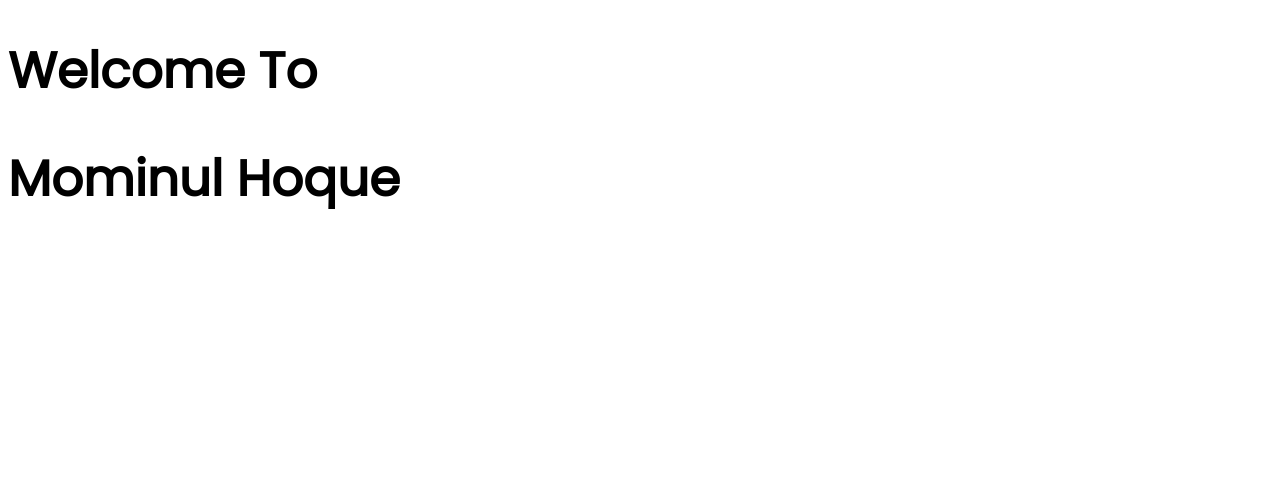
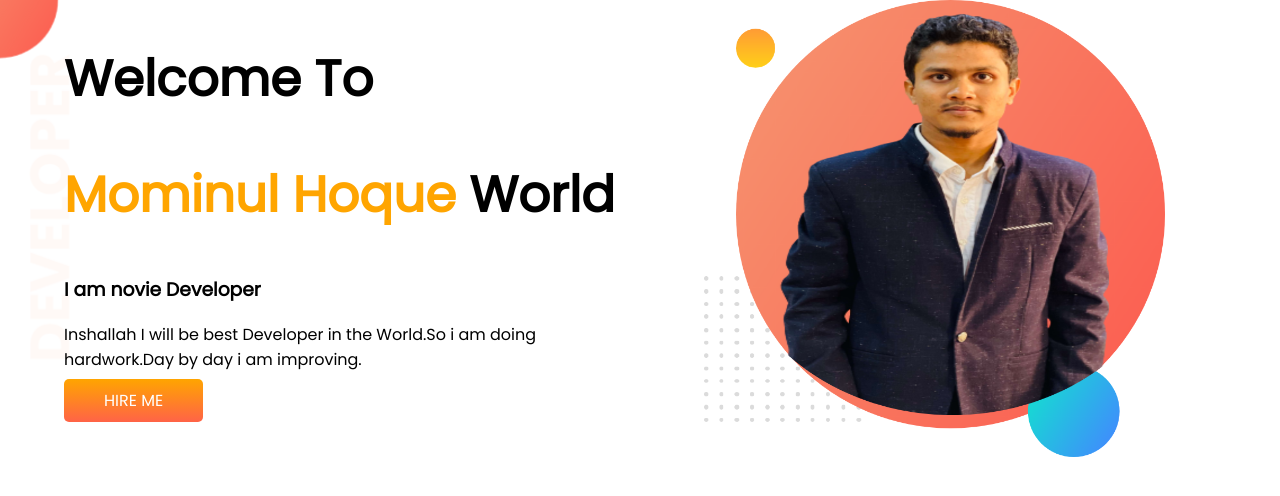
Before and after one commit to mominulhoque250/developer-myportfolio, a plain HTML site: page index.html in a window 1280 px wide. Drawn offline with Linux system fonts and the light colour scheme.

Commit message:
top banner added

```diff
--- a/index.html
+++ b/index.html
@@ -13,8 +13,18 @@
 </head>
 
 <body>
-    <h1>Welcome To</h1>
-    <h1>Mominul Hoque</h1>
+    <section class="top-banner">
+        <div class="half-width">
+            <h1>Welcome To</h1>
+            <h1><span class="orange-color">Mominul Hoque</span> World</h1>
+            <h3>I am novie Developer</h3>
+            <p>Inshallah I will be best Developer in the World.So i am doing hardwork.Day by day i am improving.</p>
+            <a class="link-button" target="_blank" href="https://www.linkedin.com/feed/">HIRE ME</a>
+        </div>
+        <div class="half-width">
+            <img src="images/my-photo.png" alt="">
+        </div>
+    </section>
 </body>
 
 </html>
--- a/style.css
+++ b/style.css
@@ -1,6 +1,32 @@
 body{
     font-family: 'Poppins', sans-serif;
+    margin: 0px;
 }
 h1{
     font-size: 50px;
 }
+.orange-color {
+    color: orange;
+}
+section{
+    display: flex;
+}
+.half-width{
+    width: 50%;
+    padding-left: 5%;
+}
+.half-width img{
+    width: 80%;
+}
+.link-button{
+    text-decoration: none;
+    background-image: linear-gradient(orange,tomato);
+    color: white;
+    font-weight: 400px;
+    padding: 10px 40px;
+    border-radius: 5px;
+}
+.top-banner{
+    background-image: url(images/top-banner.png);
+    background-repeat: no-repeat;
+}
```
